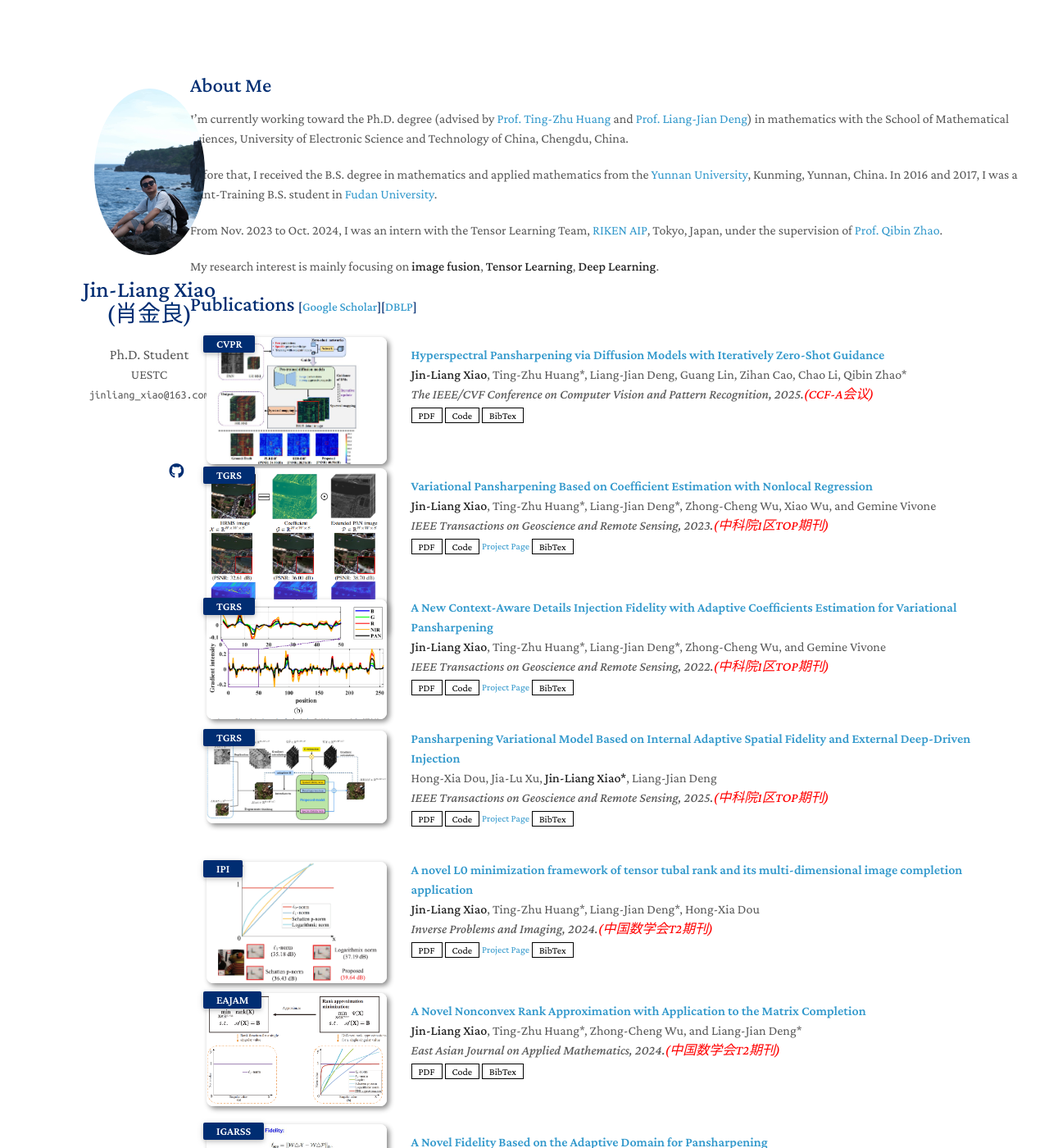
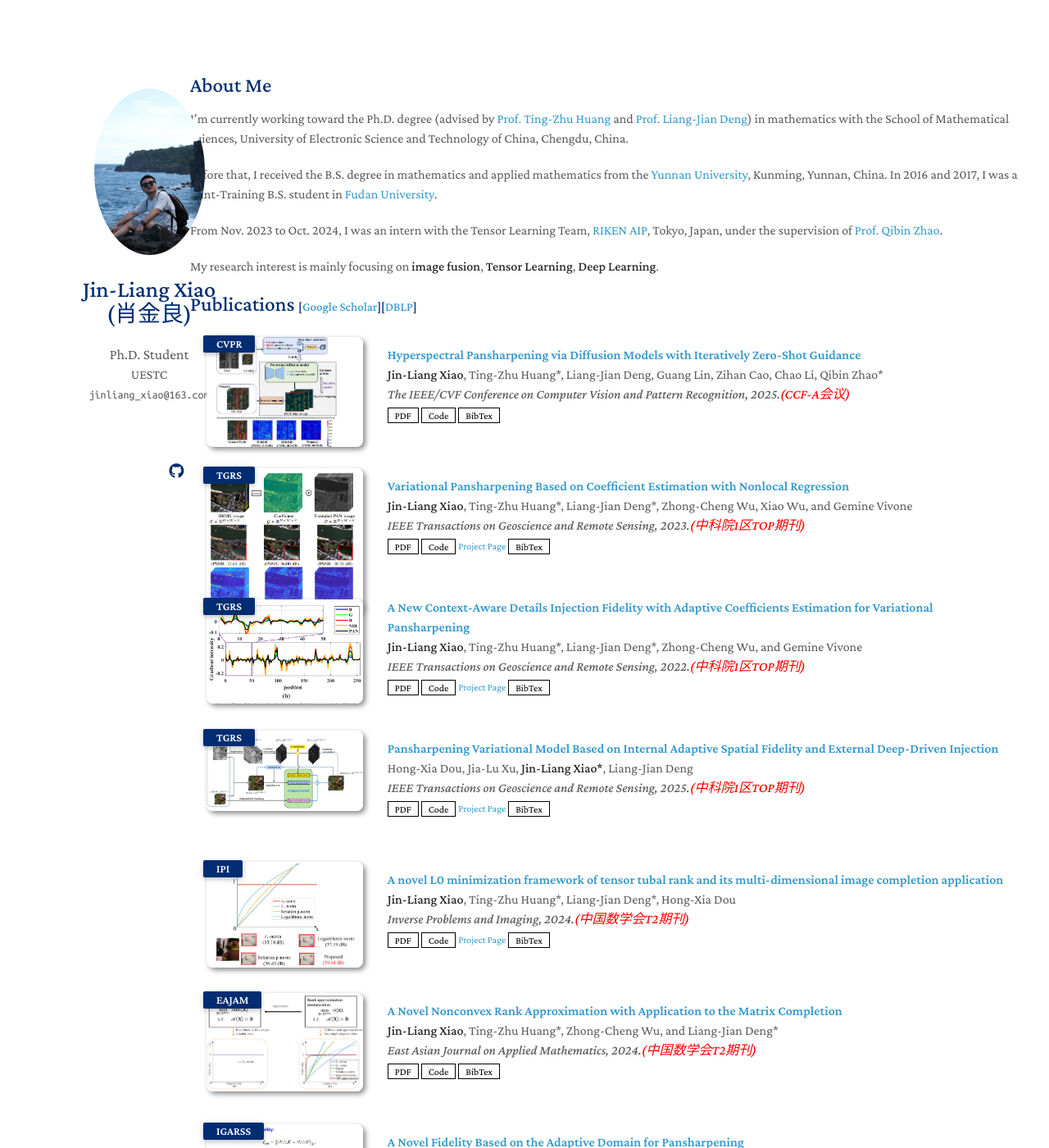
Before and after one commit to Jin-liangXiao/Jin-liangXiao.github.io, a Jekyll site: the page built from index.md, in a window 1280 px wide and 1400 px high. Shown: the whole window at 82% size. Built offline with Jekyll 4.4.1, drawn with Linux system fonts in a browser that asks for light colours; nearby versions of some CDN libraries; a style sheet for code colours, icons or effects is not loaded; our own code applies the rules of GitHub Pages for plain Markdown files.

Commit message:
Update pub.css

```diff
--- a/assets/css/pub.css
+++ b/assets/css/pub.css
@@ -79,4 +79,4 @@ blockquote { background: var(--global-bg-color); border-left: 2px solid var(--gl
 
 .publications ol.bibliography li div.abstract.hidden.open { border-color: var(--global-text-color); }
 
-.publications ol.bibliography li .teaser { border-radius: 8px; box-shadow: 3px 3px 6px #888; height: auto; width: 300px; margin-top: 10px; margin-left: 5px; margin-bottom: 10px; object-fit: cover; }
+.publications ol.bibliography li .teaser { border-radius: 8px; box-shadow: 3px 3px 6px #888; height: auto; width: 250px; margin-top: 10px; margin-left: 5px; margin-bottom: 10px; object-fit: cover; }
```
